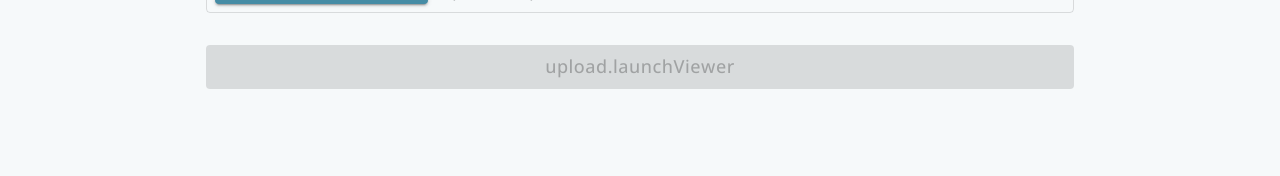
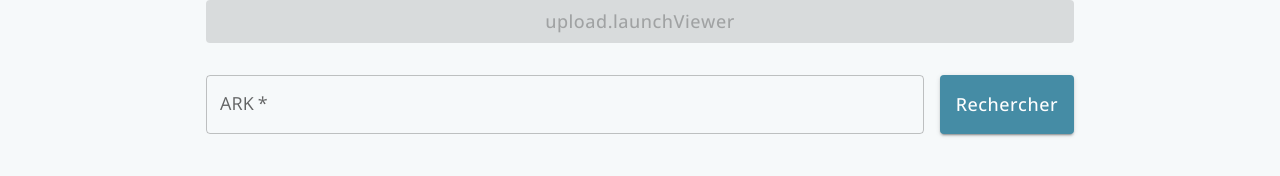
Before and after one commit to istex/istex-view, a React (Vite) app in the folder packages/demo/: page / in a window 1280 px wide. Shown: the part 602-778 px from the top of the page. Built offline with nearby package versions, Linux system fonts and the light colour scheme; no server answers; what i18next-resources-to-backend would draw is missing.

Commit message:
feat: added a temporary form on the home page to go to the /<ark> route

```diff
--- a/packages/demo/src/modules/file-viewer/upload/UploadPage.tsx
+++ b/packages/demo/src/modules/file-viewer/upload/UploadPage.tsx
@@ -1,7 +1,8 @@
-import { Button } from "@mui/material";
+import { Box, Button, TextField } from "@mui/material";
 import Stack from "@mui/material/Stack";
 import { useCallback } from "react";
 import { useTranslation } from "react-i18next";
+import { useNavigate, useNavigation } from "react-router";
 import { useViewerContext } from "../viewer/useViewerContext";
 import { FileSelectorButton } from "./FileSelectorButton";
 
@@ -35,6 +36,9 @@ export function UploadPage() {
 		openNbEnrichment,
 		openTeeftEnrichment,
 	} = useViewerContext();
+	const navigation = useNavigation();
+	const navigate = useNavigate();
+	const isLoading = navigation.state === "loading";
 
 	const handleDocumentChange = useCallback(
 		async (file: File | null) => {
@@ -101,6 +105,13 @@ export function UploadPage() {
 		[openTeeftEnrichment],
 	);
 
+	const goToArkRoute = (formData: FormData) => {
+		const ark = formData.get("ark");
+		if (ark) {
+			navigate(`/${encodeURIComponent(ark.toString().trim())}`);
+		}
+	};
+
 	if (viewerLaunched) {
 		return null;
 	}
@@ -158,6 +169,19 @@ export function UploadPage() {
 			>
 				{t("upload.launchViewer")}
 			</Button>
+
+			{/* Temporary form to go to the /#<ark> route for testing */}
+			<Box
+				component="form"
+				autoComplete="off"
+				action={goToArkRoute}
+				sx={{ display: "flex", gap: 2 }}
+			>
+				<TextField label="ARK" name="ark" required sx={{ flexGrow: 1 }} />
+				<Button type="submit" variant="contained" disabled={isLoading}>
+					Rechercher
+				</Button>
+			</Box>
 		</Stack>
 	);
 }
```
